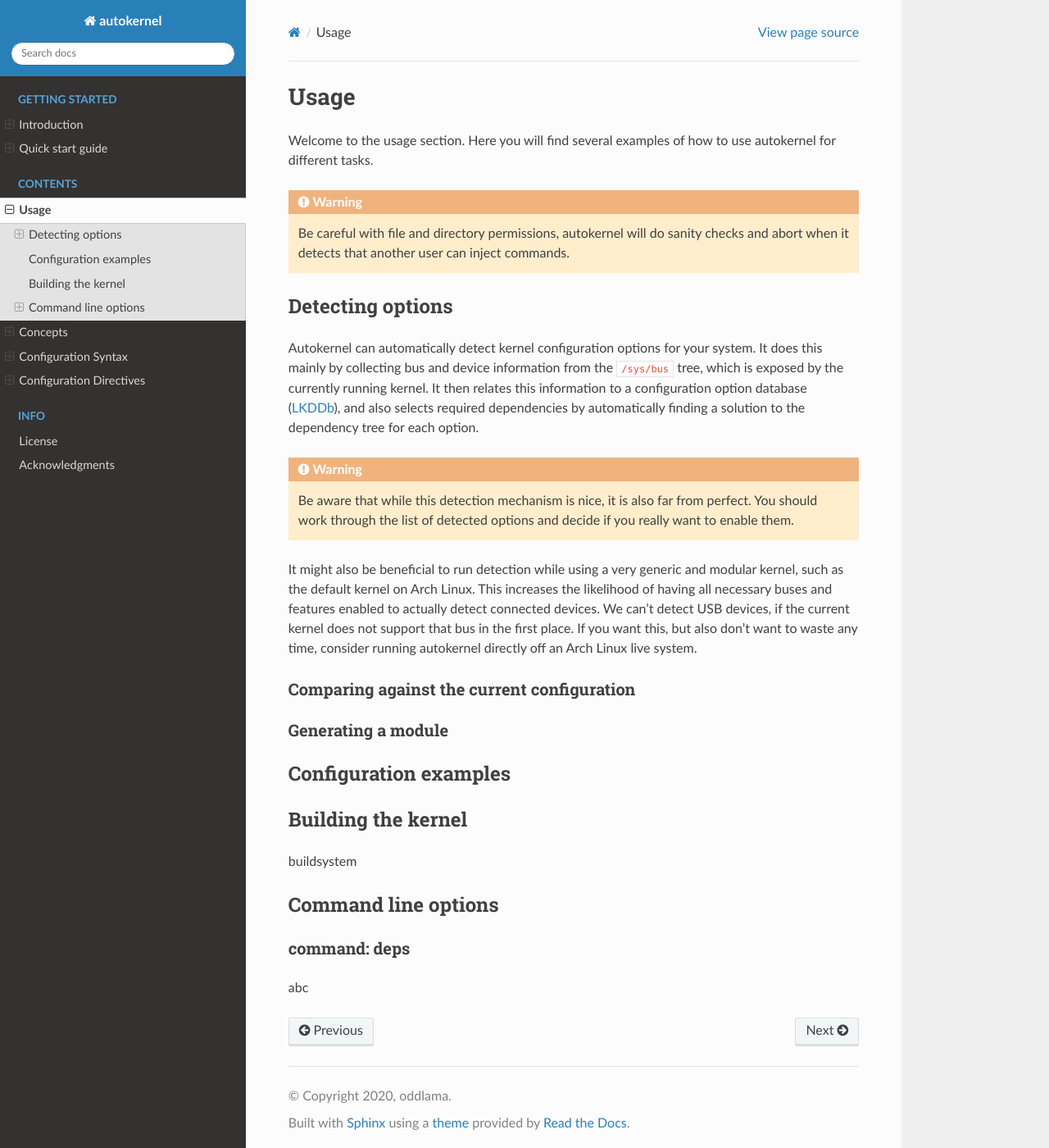
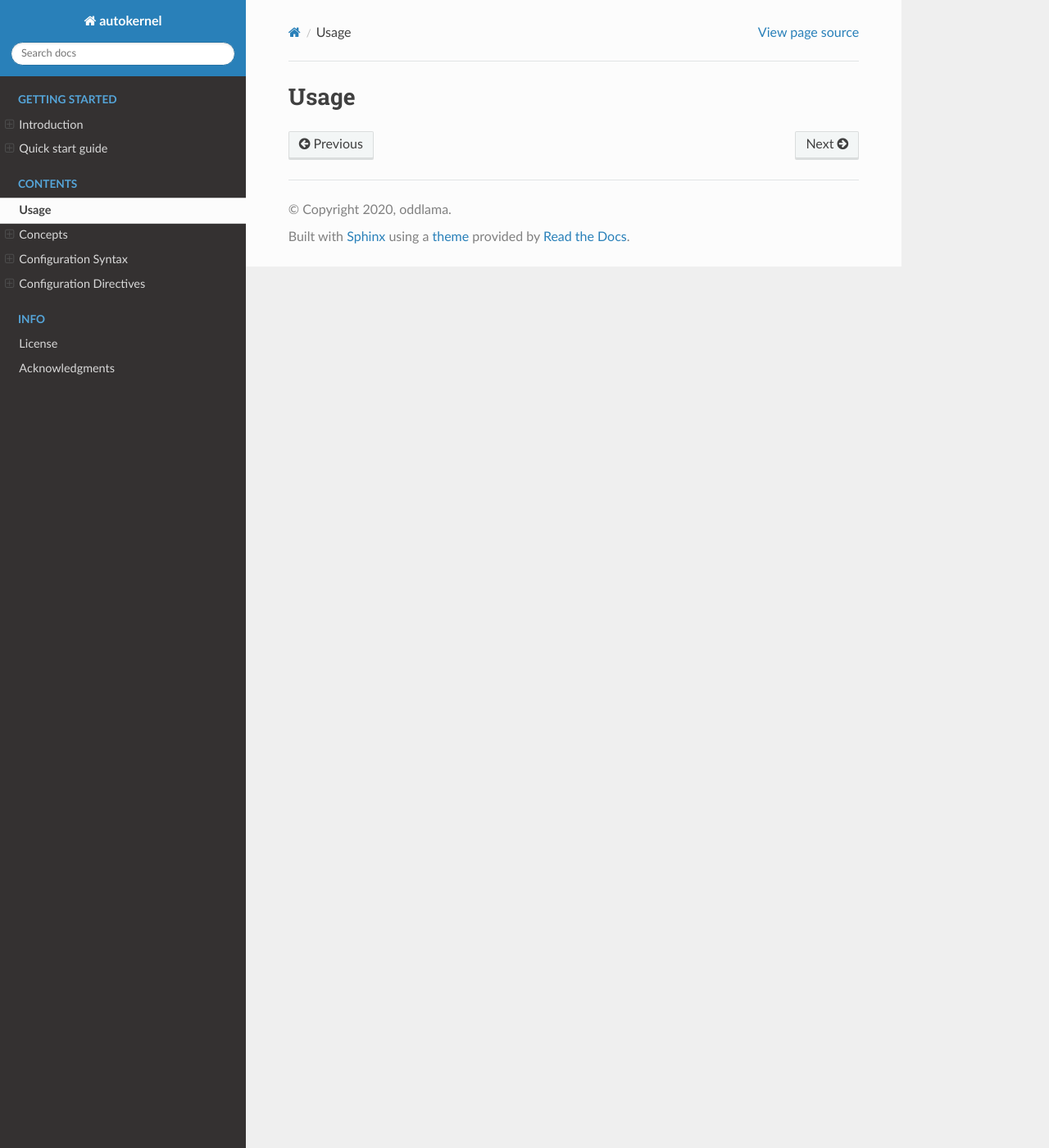
Before and after one commit to oddlama/autokernel, a Sphinx documentation site: the page built from docs/usage.rst, in a window 1280 px wide and 1400 px high. Shown: the whole window at 82% size. Built offline with Sphinx 7.4.7 and the Read the Docs theme 2.0.0, drawn with Linux system fonts in a browser that asks for light colours.

```diff
--- a/docs/index.rst
+++ b/docs/index.rst
@@ -1,4 +1,4 @@
-.. image:: autokernel_banner.svg
+.. image:: imgs/autokernel_banner.svg
     :alt: Autokernel banner
     :align: center
 
--- a/docs/usage.rst
+++ b/docs/usage.rst
@@ -2,63 +2,3 @@
 
 Usage
 =====
-
-Welcome to the usage section. Here you will find several examples of how to use
-autokernel for different tasks.
-
-.. warning::
-
-    Be careful with file and directory permissions, autokernel will do sanity checks
-    and abort when it detects that another user can inject commands.
-
-.. _usage-detecting-options:
-
-Detecting options
------------------
-
-Autokernel can automatically detect kernel configuration options for your system.
-It does this mainly by collecting bus and device information from the ``/sys/bus`` tree,
-which is exposed by the currently running kernel. It then relates this information to
-a configuration option database (LKDDb_), and also selects required dependencies by
-automatically finding a solution to the dependency tree for each option.
-
-.. warning::
-
-    Be aware that while this detection mechanism is nice, it is also far from perfect.
-    You should work through the list of detected options and decide if you really want
-    to enable them.
-
-It might also be beneficial to run detection while using a very generic and
-modular kernel, such as the default kernel on Arch Linux. This increases the
-likelihood of having all necessary buses and features enabled to actually detect
-connected devices. We can't detect USB devices, if the current kernel does not
-support that bus in the first place. If you want this, but also don't want to
-waste any time, consider running autokernel directly off an Arch Linux live system.
-
-Comparing against the current configuration
-^^^^^^^^^^^^^^^^^^^^^^^^^^^^^^^^^^^^^^^^^^^
-
-Generating a module
-^^^^^^^^^^^^^^^^^^^
-
-Configuration examples
-----------------------
-
-.. _usage-build-system:
-
-Building the kernel
--------------------
-
-buildsystem
-
-Command line options
---------------------
-
-.. _usage-command-deps:
-
-command: deps
-^^^^^^^^^^^^^
-
-abc
-
-.. _LKDDb: https://cateee.net/lkddb/
```
Also changed, not shown: README.md (+1 -1 lines), docs/quick-start-guide.rst (+37 -3 lines), docs/imgs/autokernel_banner.svg (renamed from docs/autokernel_banner.svg), docs/imgs/autokernel_banner_social.svg (renamed from docs/autokernel_banner_social.svg), docs/imgs/autokernel_icon.svg (renamed from docs/autokernel_icon.svg).
